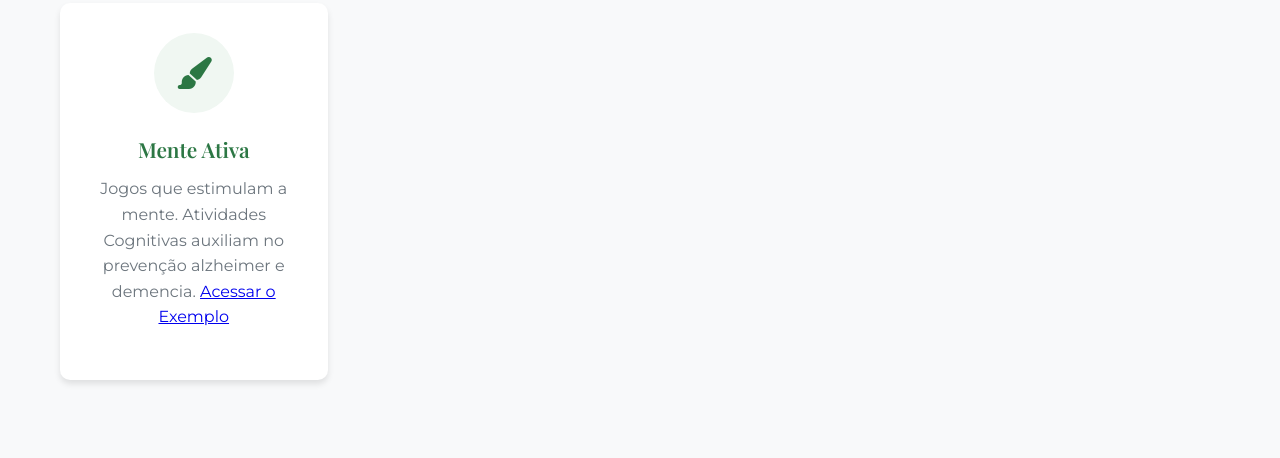
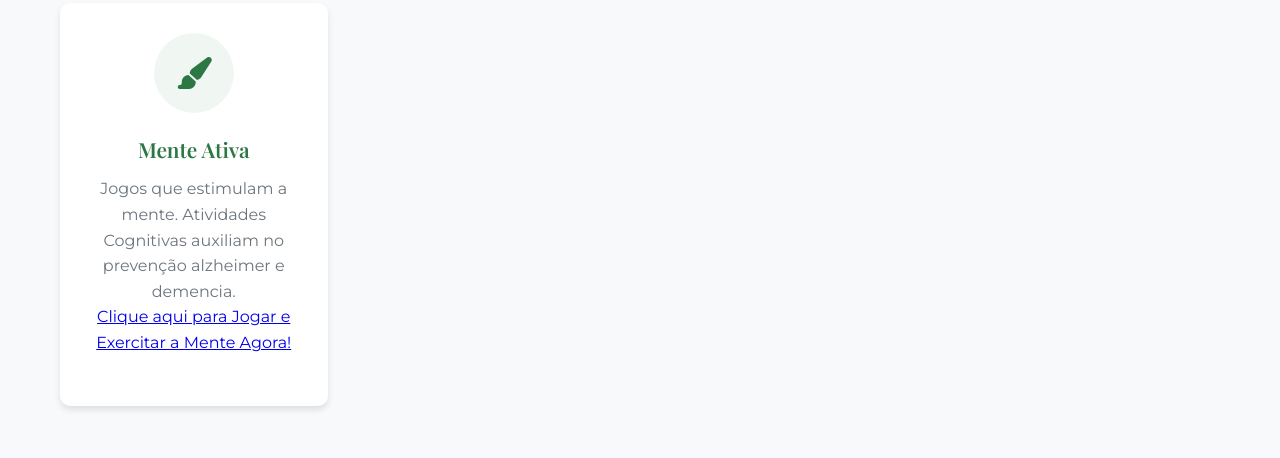
Before and after one commit to marcoestevam/vidasflorescentes, a plain HTML site: page index.html in a window 1280 px wide. Shown: the part 1917-2375 px from the top of the page. Drawn offline with nearby package versions, Linux system fonts and the light colour scheme.

Commit message:
Update activity description and link text in index.html

```diff
--- a/index.html
+++ b/index.html
@@ -617,7 +617,7 @@
                     </div>
                     <div class="activity-content">
                         <h3>Mente Ativa</h3>
-                        <p>Jogos que estimulam a mente. Atividades Cognitivas auxiliam no prevenção alzheimer e demencia. <a href="dist/index.html" target="_blank">Acessar o Exemplo</a></p>
+                        <p>Jogos que estimulam a mente. Atividades Cognitivas auxiliam no prevenção alzheimer e demencia. <br><a href="dist/index.html" target="_blank">Clique aqui para Jogar e Exercitar a Mente Agora!</a></p>
                     </div>
                 </div>
             </div>
```
